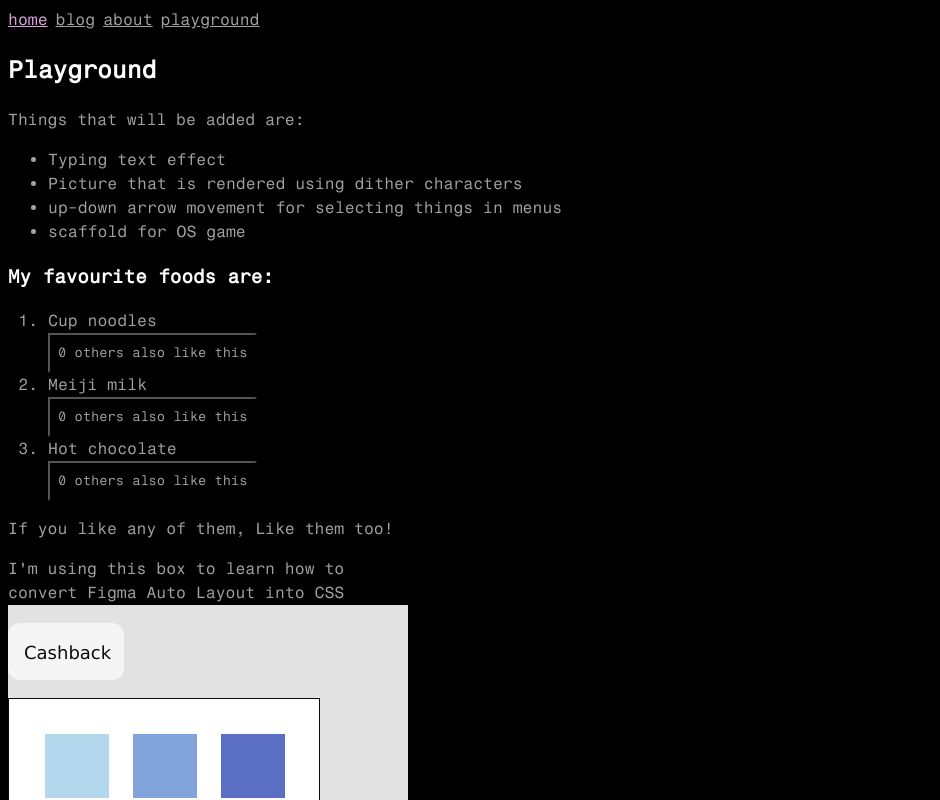
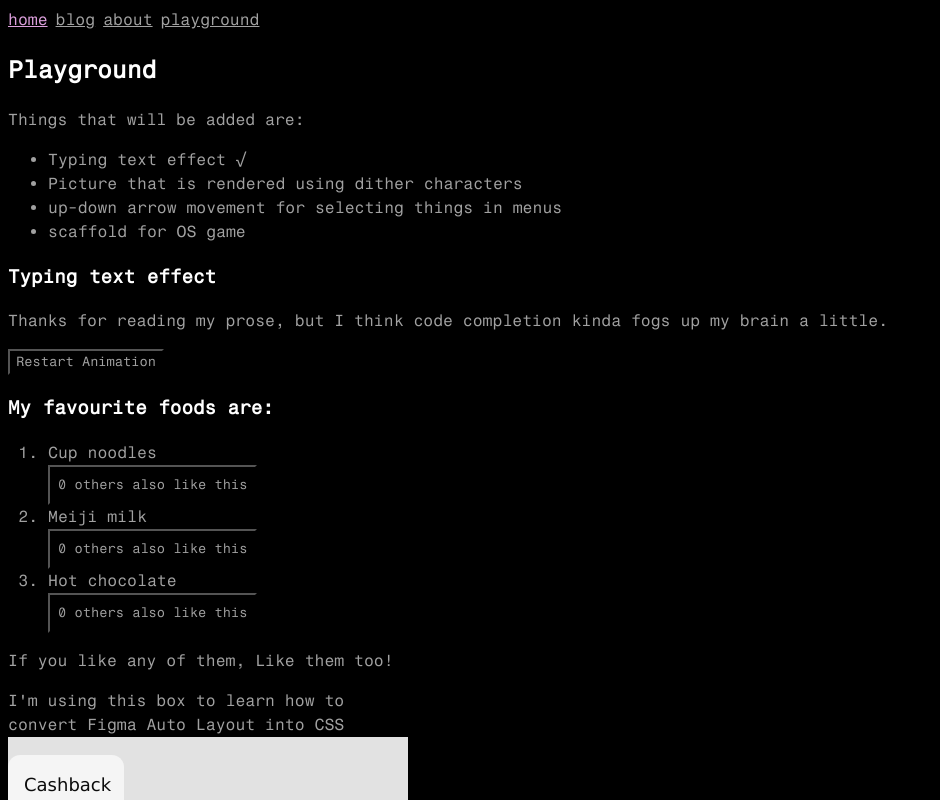
Before and after one commit to ianfromdover/ianfromdover, a Next.js app in the folder website/: page /playground in a window 1280 px wide. Shown: the top 800 px of the page, without its empty margins (0-940 px from the left). Built offline with nearby package versions, Linux system fonts and the light colour scheme.

Commit message:
feat(site): playground: Add typing text effect

```diff
--- a/website/app/about/page.tsx
+++ b/website/app/about/page.tsx
@@ -11,6 +11,9 @@ export default function Page() {
     <section>
       <h1>Hi, I'm Ian!</h1>
       <p>
+        I'm a UX designer with a computer science background based in Singapore. I specialise in rigorous user research and designing user-centered solutions that are technically feasible.
+      </p>
+      <p>
         In my spare time, I love reading the bible, enjoying conversations with friends, and learning songs by ear. Looking forward to meeting you 😃
       </p>
     </section>
--- /dev/null
+++ b/website/app/components/typing-text.module.css
@@ -0,0 +1,19 @@
+.typingText {
+  border-right: 1px solid white;
+  width: 89ch;
+  white-space: nowrap;
+  overflow: hidden;
+  animation:
+    typing 3s steps(89),
+    blink-caret 1s step-end infinite;
+
+}
+
+
+@keyframes typing {
+  from { width: 0; }
+}
+
+@keyframes blink-caret {
+  50% { border-color: transparent; }
+}
--- /dev/null
+++ b/website/app/components/typing-text.tsx
@@ -0,0 +1,21 @@
+'use client';
+import { useState } from "react";
+import styles from 'app/components/typing-text.module.css'
+
+export default function TypingText() {
+  const [animate, setAnimate] = useState(true);
+
+  const handleRestart = () => {
+    setAnimate(false);
+    setTimeout(() => setAnimate(true), 10); // Small delay to re-add class
+  };
+
+  return (
+    <>
+      <p className={animate ? styles.typingText : ''}>
+        Thanks for reading my prose, but I think code completion kinda fogs up my brain a little.
+      </p>
+      <button onClick={handleRestart}>Restart Animation</button>
+    </>
+  )
+}
--- a/website/app/page.tsx
+++ b/website/app/page.tsx
@@ -11,11 +11,13 @@ export default function Page() { // the export default says this is the main com
   return (
     <div>
       <section>
-        <Header title="Ian meets user needs with computational thinking."/>
+        <Header title="Ian unifies user needs with computational thinking."/>
         <p>
           Currently designing decision support systems for the Air Force in DSTA.
           <br />
+          <br />
           Previously a Visual Arts Scholar @ NUS.
+          <br />
           <br />
           Studied Computer Science and UX Design.
         </p>
@@ -45,7 +47,7 @@ export default function Page() { // the export default says this is the main com
           (subheader) I'm a something that defines my identity to employers.
         </p>
         <p>
-          This will be a concise version of the About section, relevant to recruiters. I specialise in rigorous user research and designing user-centered solutions that are technically feasible.
+          This will be a concise version of the About section, relevant to recruiters. I specialise in rigorous user research and designing user-centered solutions that are technically feasible. // This paragraph is the same as the first paragraph in the About page.
         </p>
         <p>
           button: read more about me
--- a/website/app/playground/page.tsx
+++ b/website/app/playground/page.tsx
@@ -1,6 +1,7 @@
 import LikeButton from 'app/components/like-button' // client component for interactivity
 import AutoLayout from 'app/components/auto-layout'
 import DvdBox from 'app/components/dvd-box'
+import TypingText from 'app/components/typing-text'
 import Image from 'next/image'
 
 export const metadata = {
@@ -18,11 +19,15 @@ export default function Page() {
         <h1>Playground</h1>
         <p>Things that will be added are:</p>
         <ul>
-          <li>Typing text effect</li>
+          <li>Typing text effect √</li>
           <li>Picture that is rendered using dither characters</li>
           <li>up-down arrow movement for selecting things in menus</li>
           <li>scaffold for OS game</li>
         </ul>
+        <h3>
+          Typing text effect
+        </h3>
+        <TypingText />
         <h3>
           My favourite foods are:
         </h3>
```
